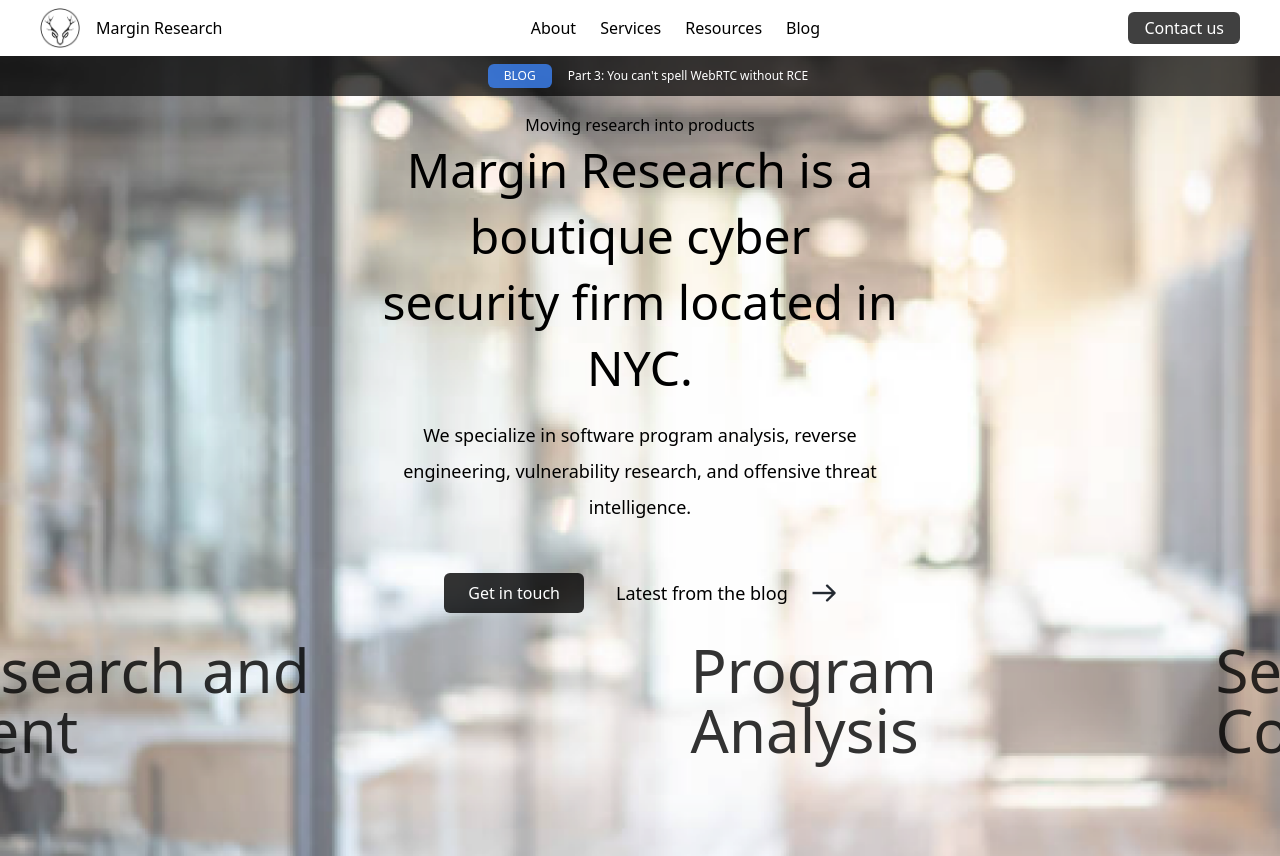
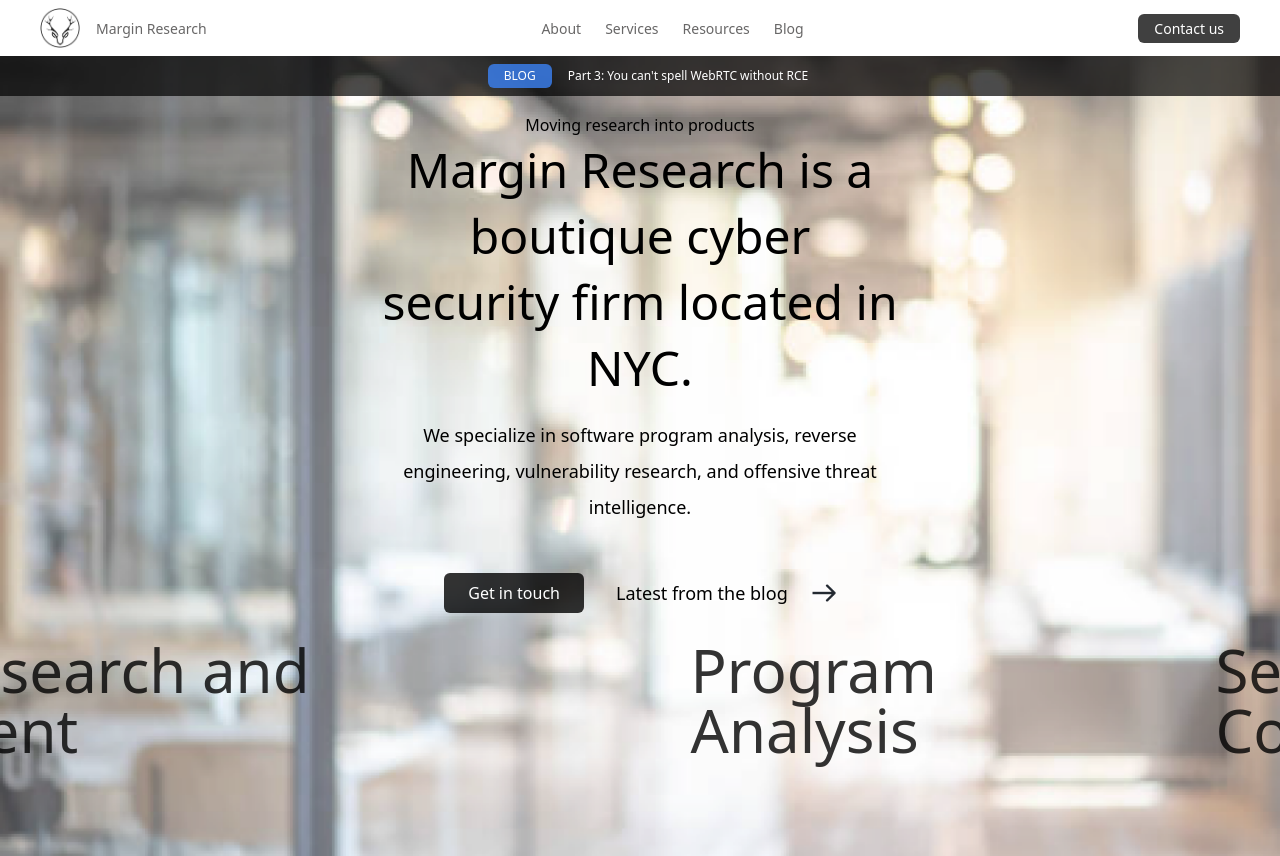
Before and after one commit to jex441/margin, an Astro site: page / in a window 1280 px wide. Shown: the top 856 px of the page. Built offline with nearby package versions, Linux system fonts and the light colour scheme; Astro itself is replaced by a stand-in of ours.

Commit message:
nav color

```diff
--- a/src/layouts/Layout.astro
+++ b/src/layouts/Layout.astro
@@ -93,3 +93,10 @@
     </script>
   </body>
 </html>
+
+<style>
+
+nav {
+	color: #686767;
+	font-size: 14px;
+}
--- a/src/pages/index.astro
+++ b/src/pages/index.astro
@@ -43,7 +43,7 @@
 		</a>
 	</div>
 	</section>
-	<section class="headings mb-14 lg:mb-0 lg:absolute w-[3600px] opacity-80 bottom-10 text-6xl">
+	<section class="headings mb-10 lg:mb-0 lg:absolute w-[3600px] opacity-80 bottom-10 text-6xl">
 	<ul class="flex flex-row gap-20 w-">
 	<li>
 		Applied Research and Development
```
